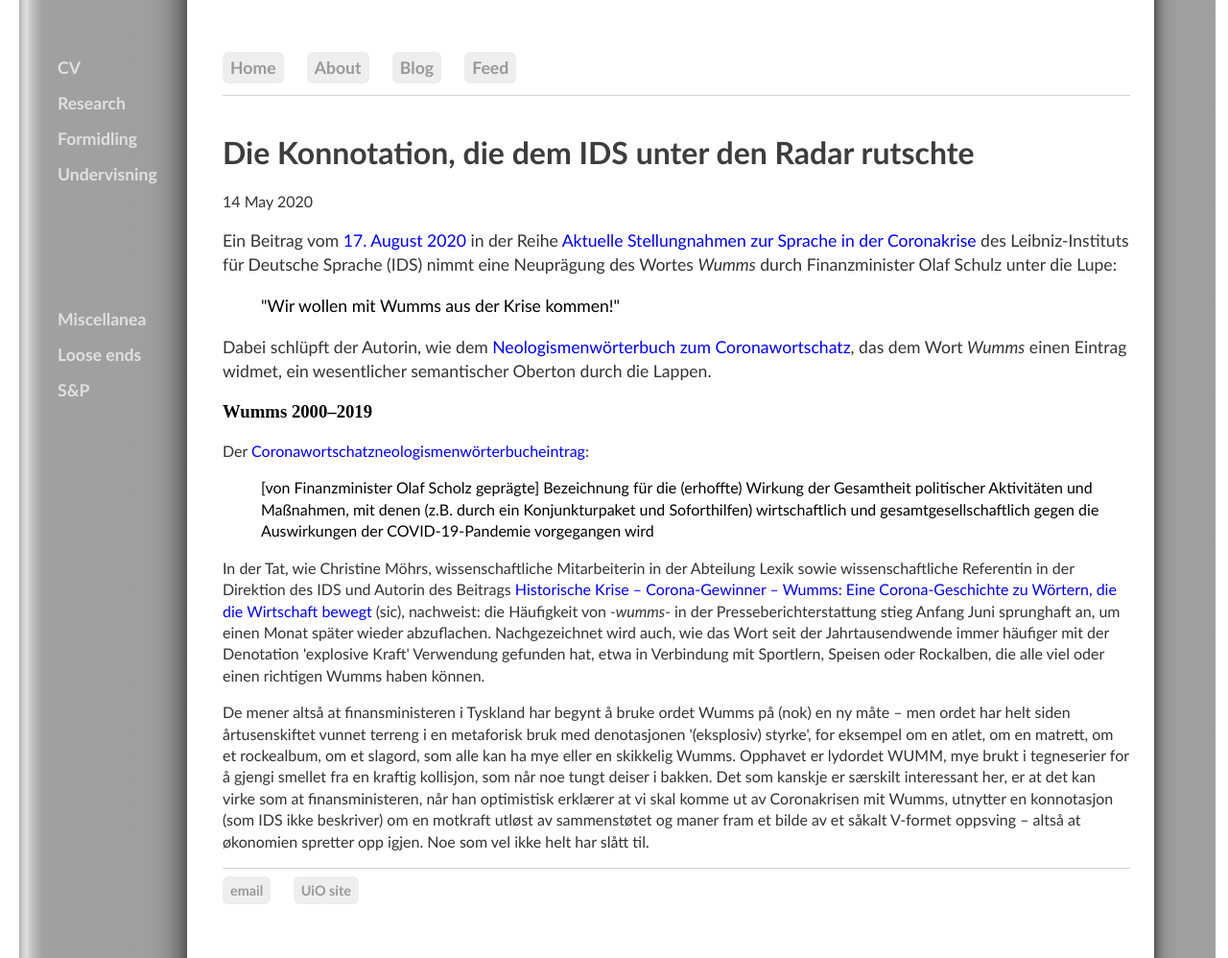
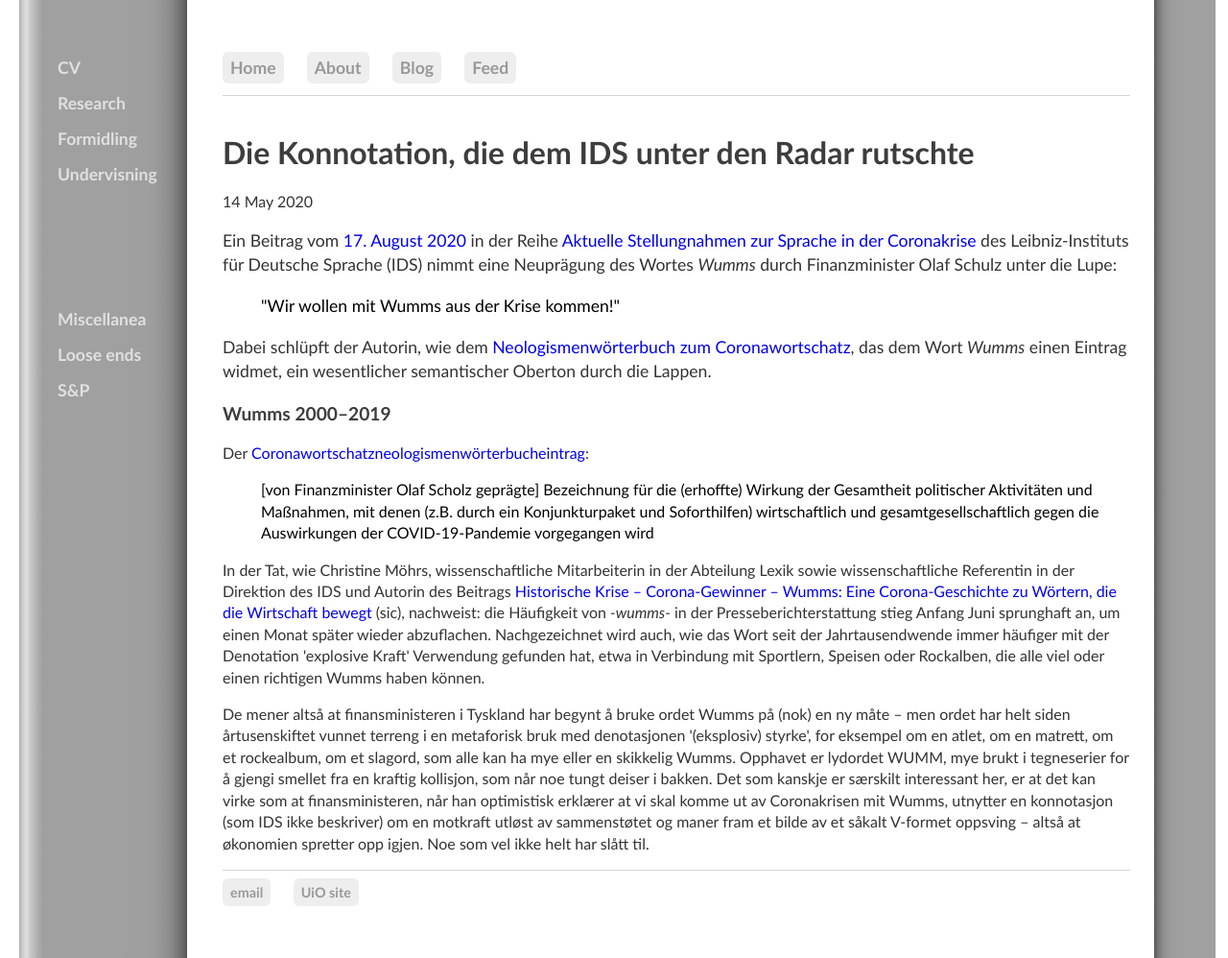
Before and after one commit to kjelljs/kjelljs.github.io, a Jekyll site: the page built from _posts/2020-05-14-kjell-johan-saeboe-site-launched.md, in a window 1280 px wide and 998 px high. Shown: the whole window at 96% size. Built offline with Jekyll 4.4.1, drawn with Linux system fonts in a browser that asks for light colours.

Commit message:
Update main.css

```diff
--- a/css/main.css
+++ b/css/main.css
@@ -97,6 +97,11 @@ h1 {
 }
 h2 {
     font-size: 1.5em;
+    font-family: Optima, Candara, Calibri, Arial, sans-serif;
+    color: #3d3d3d;
+}
+h3 {
+    font-size: 1.2em;
     font-family: Optima, Candara, Calibri, Arial, sans-serif;
     color: #3d3d3d;
 }
```
